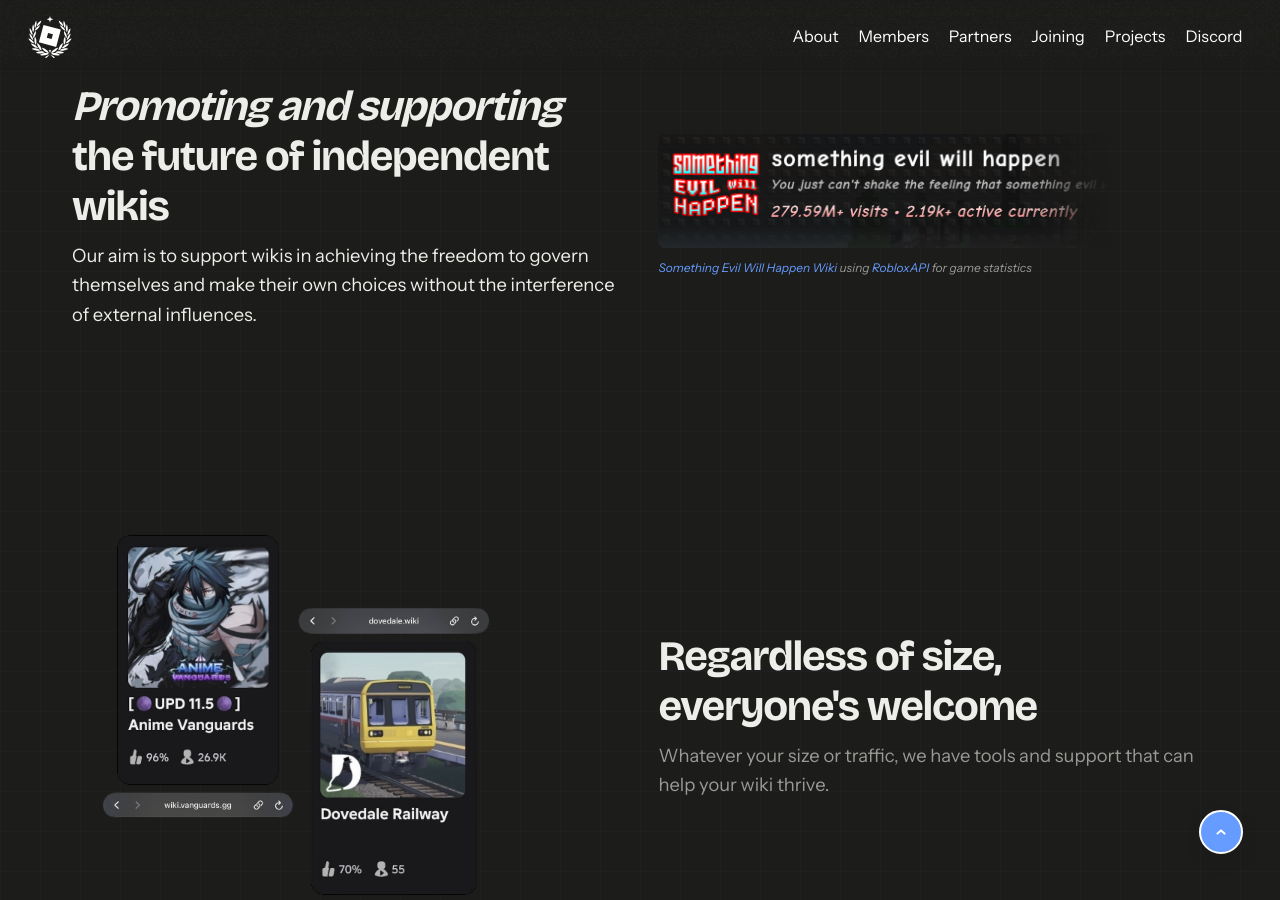
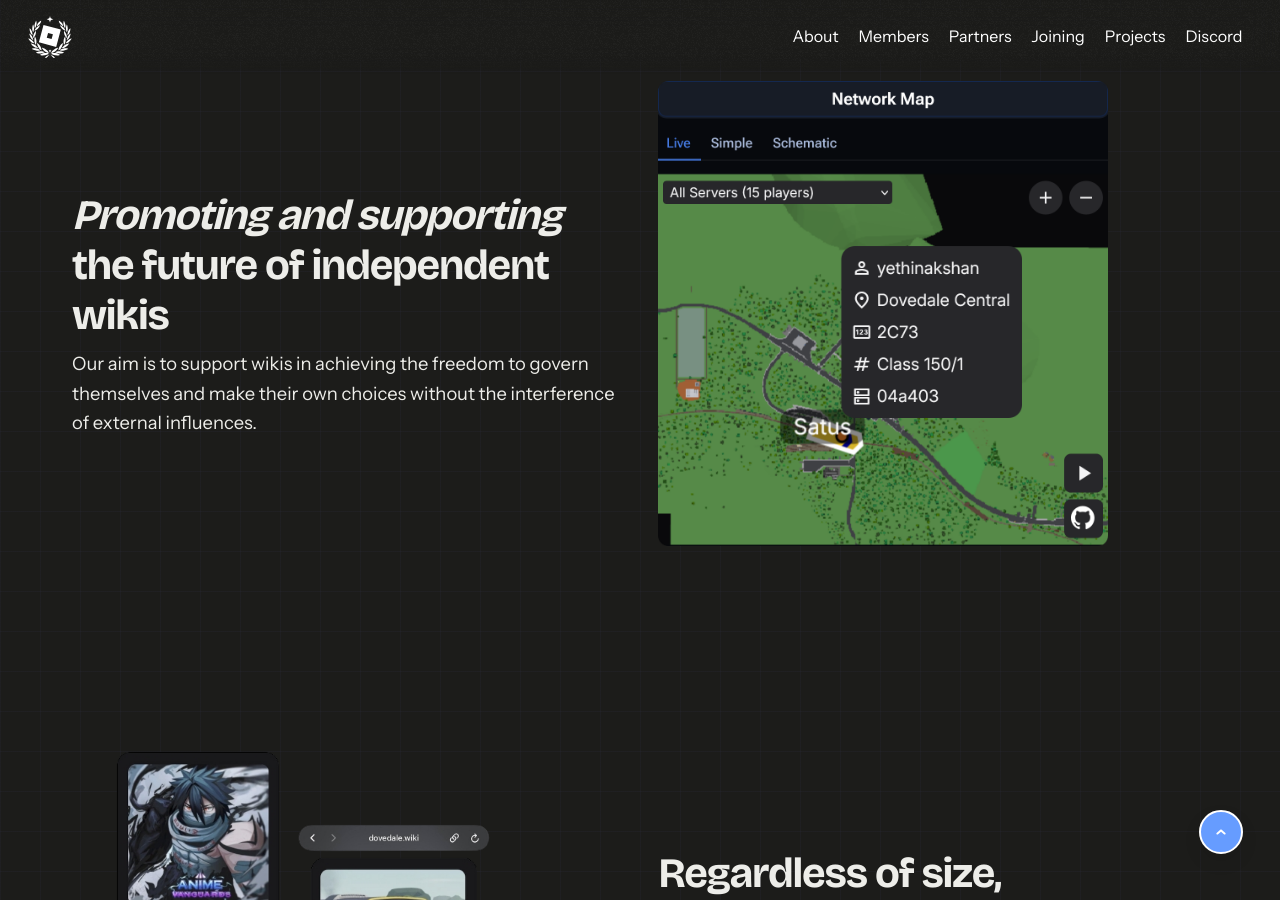
Before and after one commit to Roblox-Indie-Wikis/irwa-website, a Jekyll site: the page built from index.html, in a window 1280 px wide and 900 px high, scrolled down 1809 px. Built offline with Jekyll 4.4.1, drawn with Linux system fonts in a browser that asks for light colours.

Commit message:
Adding images to many plcaes (#67)
* finalising images

* upd 2

* add image

* style: minify scripts.js (#9)

Co-authored-by: github-actions[bot] <github-actions[bot]@users.noreply.github.com>

---------

Co-authored-by: github-actions[bot] <41898282+github-actions[bot]@users.noreply.github.com>
Co-authored-by: github-actions[bot] <github-actions[bot]@users.noreply.github.com>

```diff
--- a/assets/js/scripts.js
+++ b/assets/js/scripts.js
@@ -788,6 +788,9 @@
 		baseUrl + 'assets/backgrounds/Dovedale_Central.png',
 		baseUrl + 'assets/backgrounds/Dovedale_Sunset.png',
 		baseUrl + 'assets/backgrounds/Dovedale_Tunnel.png',
+		baseUrl + 'assets/backgrounds/Dovedale Central Box & Semaphore.png',
+		baseUrl + 'assets/backgrounds/Dovedale Centre Equipment.png',
+		baseUrl + 'assets/backgrounds/Dovedale East Signalling Centre Area.png',
 		// baseUrl + 'assets/backgrounds/Hybrid_Cafe_BG.png',
 		baseUrl + 'assets/backgrounds/SEWH_Ravenrock_Island.png',
 		baseUrl + 'assets/backgrounds/SEWH_Mountain_Lodge.png',
--- a/index.html
+++ b/index.html
@@ -75,10 +75,8 @@
     choices without the interference of external influences.
   </div>
   <div>
-    <img loading="lazy" src="{{ "/assets/promofiles/sewh-robloxapi.png" | relative_url }}"
-      alt="Something Evil Will Happen using RobloxAPI for game statistics" width="450">
-    <sup><i><a href="https://sewh.miraheze.org?utm_source=irwa-website">Something Evil Will Happen Wiki</a> using <a
-          href="{{ "/robloxapi/" | relative_url }}">RobloxAPI</a> for game statistics</i></sup>
+    <img loading="lazy" src="{{ "/assets/promofiles/Dovedale Live map.png" | relative_url }}"
+      alt="The Dovedale Railway Live Map on the Dovedale Railway Wiki" width="450">
   </div>
 </div>
 
@@ -89,7 +87,7 @@
       width="450">
   </div>
   <div>
-    <h1>Regardless of size, everyone's welcome</h1>
+    <h1>Regardless of size, <i>everyone's</i> welcome</h1>
     Whatever your size or traffic, we have tools and support that can help your wiki thrive.
   </div>
 </div>
```
Also changed, not shown: assets/js/scripts.min.js, assets/promofiles/Dovedale Live Map.png (added), 3 other files.
